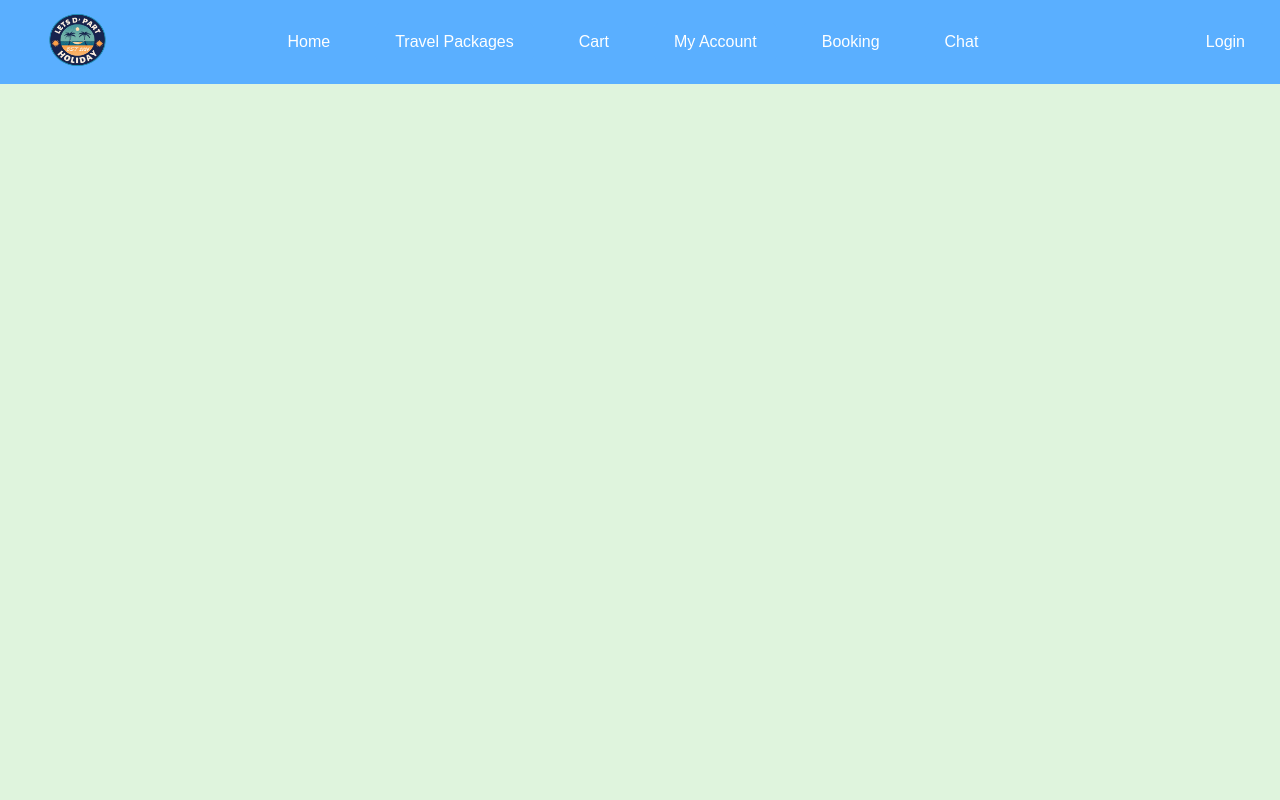
After one commit to 1221109578/Git-Exercise-LetsD-part, a Flask app: template websites/templates/myaccount.html in a window 1280 px wide. The commit adds this page. Run offline with Flask 3, Linux system fonts and the light colour scheme; the template is opened without the code that fills it, so the values that code supplies are empty.

Commit message:
Login and myaccount html

```diff
--- /dev/null
+++ b/websites/static/css/myaccount.css
@@ -0,0 +1,83 @@
+body {
+    font-family: Arial, sans-serif;
+    display: flex;
+    flex-direction: column;
+    min-height: 100vh;
+    margin: 0;
+    padding: 0;
+    background-color: #dff4dd;
+  }
+
+header {
+    background-color: #5aafff;
+    padding: 10px;
+}
+
+nav {
+    display: flex;
+    justify-content: space-between;
+    align-items: center;
+}
+
+.logo-container {
+    display: flex;
+    align-items: center;
+}
+
+.logo {
+    margin-left: 35px;
+}
+
+.logo img {
+    height: 60px;
+    width: 65px;
+}
+
+.nav-links {
+    display: flex;
+    justify-content: center;
+}
+
+.nav-links ul {
+    list-style-type: none;
+    margin: 0;
+    padding: 0;
+    display: flex;
+}
+
+.nav-links li {
+    margin-right: 25px;
+}
+
+.nav-links ul li a {
+    color: #fff;
+    text-decoration: none;
+}
+
+.auth-buttons {
+    display: flex;
+    align-items: center;
+}
+
+.auth-buttons a {
+    color: #fff;
+    text-decoration: none;
+    margin: 0px 5px;
+}
+
+/* navigation links boxes*/
+.auth-buttons a ,
+.nav-links a{
+    display: inline-block;
+    background-color: #5aafff;
+    color: #fff;
+    padding: 10px 20px;
+    text-decoration: none;
+    border-radius: 5px;
+    transition: background-color 0.3s;
+}
+
+.auth-buttons a:hover,
+.nav-links a:hover {
+    background-color: #2c99ff;
+}
--- a/websites/templates/login.html
+++ b/websites/templates/login.html
@@ -36,7 +36,7 @@
 
     <div class="login">
         <div class="login_form">
-            <form action="/login" method = 'POST'>
+            <form action="/myaccount" method = 'POST'>
                 <input type="text" name ="Username" placeholder="username" required>
                 <input type="password" name="Password" placeholder="password" required>
                 <input type="submit" value="Login">
--- /dev/null
+++ b/websites/templates/myaccount.html
@@ -0,0 +1,34 @@
+<!DOCTYPE html>
+<html lang="en">
+<head>
+    <meta charset="UTF-8">
+    <meta name="viewport" content="width=device-width, initial-scale=1.0">
+    <title>LetsD' Part - account</title>
+    <link rel="stylesheet" href="/static/css/myaccount.css">
+    <link rel= "icon" href="\static\Logo.png" type="image/icon type">
+</head>
+<body>
+    <header>
+        <nav>
+            <div class="logo-container">
+                <div class="logo">
+                    <img src="/static/logo.png" alt="Logo">
+                </div>
+            </div>
+            <div class="nav-links">
+                <ul>
+                    <li><a href="/">Home</a></li>
+                    <li><a href="/package">Travel Packages</a></li>
+                    <li><a href="/cart">Cart</a></li>
+                    <li><a href="/myaccount">My Account</a></li>
+                    <li><a href="/history">Booking</a></li>
+                    <li><a href="/chat">Chat</a></li>
+                </ul>
+            </div>
+            <div class="auth-buttons">
+                <a href="{{url_for('login')}}">Login</a>
+            </div>
+        </nav>
+    </header>
+</body>
+</html>
```
